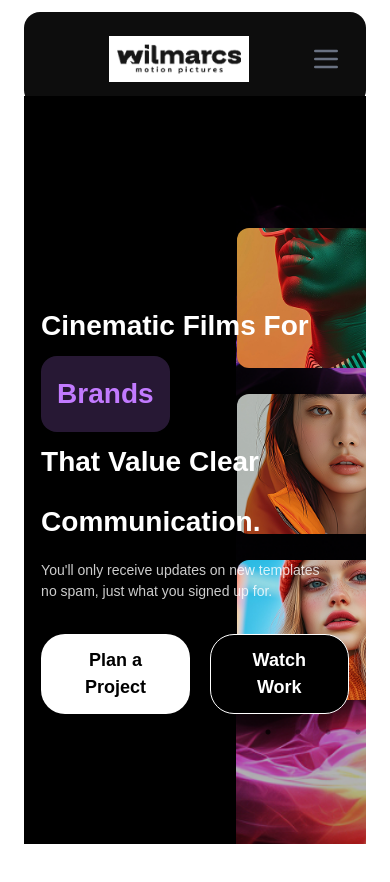
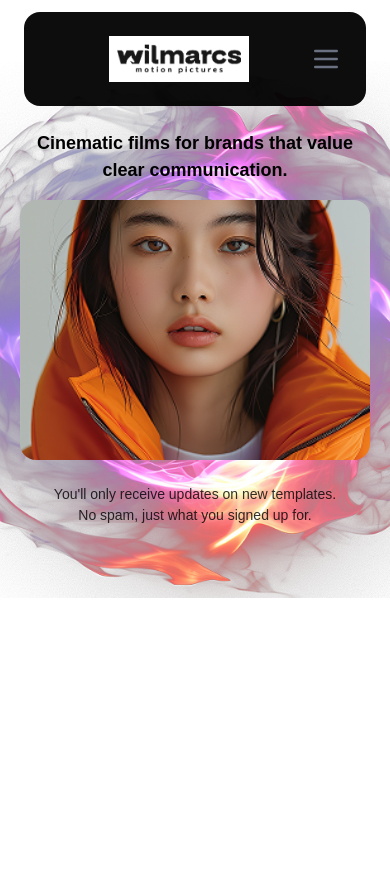
Before and after one commit to marketbytes-devops/wilmarcs-sydney-website, a Next.js app: page / in a window 390 px wide. Shown: the top 882 px of the page. Built offline with nearby package versions, Linux system fonts and the light colour scheme.

Commit message:
layout,herosection,global.css

```diff
--- a/src/app/layout.js
+++ b/src/app/layout.js
@@ -34,7 +34,7 @@ export default function RootLayout({ children }) {
         <Navbar />
         <div id="smooth-wrapper" className="fixed inset-0 overflow-hidden">
           <div id="smooth-content">
-            <main className="mt-10">
+            <main className="sm:mt-10 mt-2 ">
               {children}
             </main>
             <Footer />
--- a/src/pages/home/Ui/HeroSection.jsx
+++ b/src/pages/home/Ui/HeroSection.jsx
@@ -18,21 +18,35 @@ const HeroSection = () => {
   const [currentSlideIndex, setCurrentSlideIndex] = useState(0);
   const [scrollProgress, setScrollProgress] = useState(0);
   const [isScrolling, setIsScrolling] = useState(false);
+  const [isDesktop, setIsDesktop] = useState(false);
+  useEffect(() => {
+    const checkDesktop = () => {
+      setIsDesktop(window.innerWidth >= 768);
+    };
+
+    checkDesktop();
+    window.addEventListener("resize", checkDesktop);
+
+    return () => window.removeEventListener("resize", checkDesktop);
+  }, []);
 
   useEffect(() => {
+    if (!isDesktop) return;
+
     let scrollTimeout;
 
     const handleScroll = () => {
       if (!sectionRef.current) return;
 
+      const section = sectionRef.current;
+      if (section.offsetHeight === 0) return;
+
       setIsScrolling(true);
-
       clearTimeout(scrollTimeout);
       scrollTimeout = setTimeout(() => {
         setIsScrolling(false);
       }, 150);
 
-      const section = sectionRef.current;
       const sectionTop = section.offsetTop;
       const sectionHeight = section.offsetHeight;
       const scrollY = window.scrollY;
@@ -47,8 +61,9 @@ const HeroSection = () => {
 
     window.addEventListener("scroll", handleScroll);
     handleScroll();
+
     return () => window.removeEventListener("scroll", handleScroll);
-  }, []);
+  }, [isDesktop]);
 
   const settings = {
     dots: true,
@@ -68,6 +83,17 @@ const HeroSection = () => {
     },
   };
 
+  const mobileSettings = {
+    dots: false,
+    arrows: false,
+    infinite: true,
+    slidesToShow: 1,
+    slidesToScroll: 1,
+    autoplay: true,
+    autoplaySpeed: 5000,
+    speed: 500,
+  };
+
   const slides = [
     { id: 1, thumbnail: hero1 },
     { id: 2, thumbnail: hero2 },
@@ -80,23 +106,62 @@ const HeroSection = () => {
   const paragraphTransform = `translateY(${scrollProgress * 100}px)`;
 
   const zoomProgress = Math.min(scrollProgress / 0.35, 1);
-
   const centerImageOpacity = zoomProgress;
   const centerImageScale = 0.7 + zoomProgress * 0.3;
 
   const sliderOpacity = Math.max(1 - scrollProgress * 2, 0);
   const sliderTransform = `translateX(${scrollProgress * 100}px)`;
 
-  // Calculate section margin based on scroll progress
   const sectionMargin = scrollProgress > 0.3 ? "0px" : "24px";
-
-  // Calculate background position based on scroll progress
   const bgRightPosition = scrollProgress > 0.3 ? "0px" : "-24px";
 
   return (
+    <>
+      {/*MOBILE */}
+      <section className="md:hidden relative min-h-screen overflow-hidden">
+        <img
+          src={bgImage1.src}
+          alt="Background"
+          className="absolute  w-full h-[590px] object-cover -z-10"
+        />
+
+        <div className="relative z-10 flex flex-col justify-center h-[640px] px-5  text-black">
+          {/* HEADING */}
+          <span className="font-bold text-center mb-4">
+            Cinematic films for brands that value clear communication.
+          </span>
+
+          {/* SLIDER */}
+          <div className="mb-4">
+            <Slider {...mobileSettings}>
+              {slides.map((slide) => (
+                <div key={slide.id}>
+                  <div className="relative w-full h-[260px]">
+                    <Image
+                      src={slide.thumbnail}
+                      alt="Slide"
+                      fill
+                      className="object-cover rounded-2xl"
+                    />
+                  </div>
+                </div>
+              ))}
+            </Slider>
+          </div>
+
+          {/* PARAGRAPH */}
+          <p className="text-center text-sm opacity-80">
+            You'll only receive updates on new templates.
+            <br />
+            No spam, just what you signed up for.
+          </p>
+        </div>
+      </section>
+
+      {/* DESKTOP  */}
       <section
         ref={sectionRef}
-      className="relative  overflow-hidden bg-black min-h-screen mt-14"
+        className="hidden md:block relative overflow-hidden bg-black min-h-screen mt-14"
         style={{
           marginLeft: sectionMargin,
           marginRight: sectionMargin,
@@ -118,7 +183,6 @@ const HeroSection = () => {
             className="object-cover"
             priority
           />
-        <div className="absolute inset-0"></div>
 
           {/* CIRCLE MASK */}
           <div
@@ -130,7 +194,6 @@ const HeroSection = () => {
             }}
           >
             <div className="relative w-[700px] h-[600px] overflow-hidden">
-            {/* FORCE SLICK HEIGHT */}
               <div className="h-full">
                 <Slider {...settings}>
                   {slides.map((slide) => (
@@ -152,9 +215,8 @@ const HeroSection = () => {
         </div>
 
         {/* CONTENT */}
-      <div className="relative z-10 flex h-full min-h-screen flex-col justify-center py-20 mt-30">
+        <div className="relative z-10 flex h-full min-h-screen flex-col justify-center py-20  mt-20">
           <div className="container mx-auto  max-w-7xl">
-          {/* HEADING */}
             <div
               style={{
                 transform: headingTransform,
@@ -162,7 +224,7 @@ const HeroSection = () => {
                 transition: "transform 0.1s ease-out, opacity 0.1s ease-out",
               }}
             >
-            <h1 className="font-bold text-white leading-tight">
+              <h1 className="font-normal text-white leading-tight">
                 Cinematic Films For{" "}
                 <span className="text-purple-400 bg-purple-400/20 px-4 py-2 rounded-2xl inline-block">
                   Brands
@@ -173,7 +235,6 @@ const HeroSection = () => {
             </div>
 
             <div className="mt-2 relative min-h-[600px]">
-            {/* PARAGRAPH */}
               <div
                 className="w-full lg:w-1/2"
                 style={{
@@ -188,21 +249,20 @@ const HeroSection = () => {
                       : paragraphTransform,
                 }}
               >
-              <p className="text-white/80 text-lg mb-8 max-w-lg">
+                <p className="text-white/80 text-lg mb-4 max-w-lg">
                   You'll only receive updates on new templates <br />
                   no spam, just what you signed up for.
                 </p>
-              <div className="flex gap-5">
-                <button className="text-black bg-white rounded-3xl py-3 px-8 font-semibold">
+                <div className="flex gap-5  ">
+                  <button className="text-black bg-white rounded-3xl py-2 px-8 font-semibold">
                     Plan a Project
                   </button>
-                <button className="text-white bg-black rounded-3xl py-3 px-8 font-semibold border border-white">
+                  <button className="text-white bg-black rounded-3xl py-2 px-8 font-semibold border border-white">
                     Watch Work
                   </button>
                 </div>
               </div>
 
-            {/* CENTER IMAGE */}
               <div
                 className="absolute top-1/2 left-1/2 pointer-events-none"
                 style={{
@@ -226,6 +286,7 @@ const HeroSection = () => {
           </div>
         </div>
       </section>
+    </>
   );
 };
 
```
Lines whose indentation alone changed are shown as unchanged.
